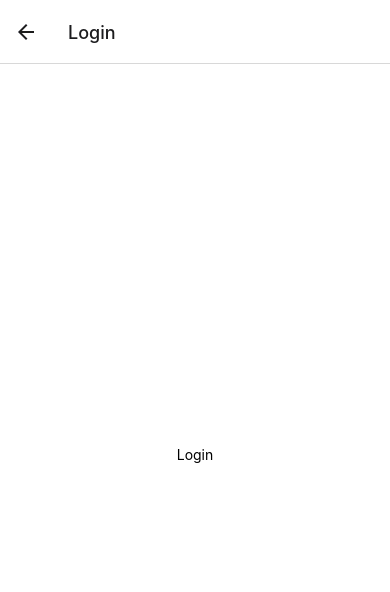
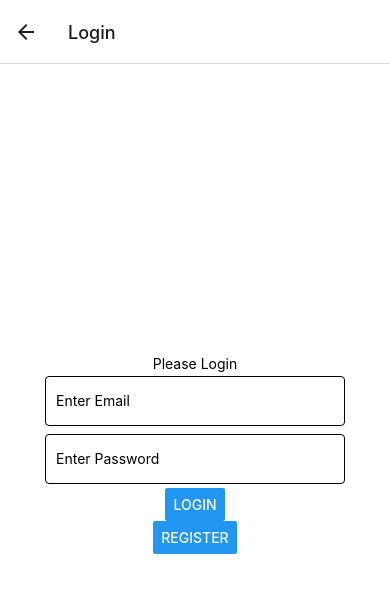
Before and after one commit to ehoversten/native_task_manager, a React Native app: screen /Login in a window 390 px wide. Shown: the top 592 px of the page. Built offline with nearby package versions, Linux system fonts and the light colour scheme.

Commit message:
setup basic Login Screen

```diff
--- a/FirebaseConfig.ts
+++ b/FirebaseConfig.ts
@@ -16,6 +16,6 @@ const firebaseConfig = {
 };
 
 // Initialize Firebase
-const FIREBASE_APP = initializeApp(firebaseConfig);
-const FIREBASE_AUTH = getAuth(FIREBASE_APP);
-const FIRESTORE_DB = getFirestore(FIREBASE_APP);
+export const FIREBASE_APP = initializeApp(firebaseConfig);
+export const FIREBASE_AUTH = getAuth(FIREBASE_APP);
+export const FIRESTORE_DB = getFirestore(FIREBASE_APP);
--- a/src/screens/Home.tsx
+++ b/src/screens/Home.tsx
@@ -25,4 +25,10 @@ const styles = StyleSheet.create({
         alignItems: 'center',
         justifyContent: 'center',
     },
+    button: {
+        flex: 1,
+        backgroundColor: 'blue',
+        alignItems: 'center',
+        justifyContent: 'center'
+    }
 })
--- a/src/screens/Login.tsx
+++ b/src/screens/Login.tsx
@@ -1,14 +1,70 @@
-import { StyleSheet, View, Text } from 'react-native'
-import React from 'react'
+import { StyleSheet, View, Text, TextInput, Button } from 'react-native'
+import React, { useState } from 'react'
 import { NativeStackScreenProps } from '@react-navigation/native-stack';
 import { RootStackParamList } from '../../App';
+import { FIREBASE_AUTH } from '../../FirebaseConfig';
+import { createUserWithEmailAndPassword, signInWithEmailAndPassword } from 'firebase/auth';
 
 type LoginProps = NativeStackScreenProps<RootStackParamList, 'Login'>
 
 export default function Login({navigation}: LoginProps ) {
+
+  const [email, setEmail] = useState('');
+  const [password, setPassword] = useState('');
+  const [loading, setLoading] = useState(false);
+  // const [error, setError] = useState(null);
+  const auth = FIREBASE_AUTH;
+
+  const signIn = async () => {
+    setLoading(true);
+    try {
+      const response = await signInWithEmailAndPassword(auth, email, password);
+      console.log("Auth: ", response);
+    } catch (error: any) {
+      console.log("Error: ", error);
+      alert('Sign in failed: ' + error.message)
+    } finally {
+      setLoading(false);
+    }
+  }
+
+  const signUp = async () => {
+    setLoading(true);
+    try {
+      const response = await createUserWithEmailAndPassword(auth, email, password);
+      console.log("Auth: ", response);
+    } catch (error: any) {
+      console.log("Error: ", error);
+      alert('Registration failed: ' + error.message)
+    } finally {
+      setLoading(false);
+    }
+  }
+
   return (
     <View style={styles.container}>
-      <Text>Login</Text>
+      <Text>Please Login</Text>
+      <TextInput
+        value={email}
+        style={styles.input}
+        placeholder='Enter Email'
+        autoCapitalize='none'
+        onChangeText={(txt) => setEmail(txt)}/>
+      <TextInput
+        value={password}
+        style={styles.input}
+        placeholder='Enter Password'
+        autoCapitalize='none'
+        secureTextEntry={true}
+        onChangeText={(txt) => setPassword(txt)}/>
+      <Button
+        title='Login'
+        onPress={signIn}
+        />
+      <Button
+        title='Register'
+        onPress={signUp}
+        />
     </View>
   )
 }
@@ -20,4 +76,13 @@ const styles = StyleSheet.create({
     alignItems: 'center',
     justifyContent: 'center',
   },
+  input: {
+    marginVertical: 4,
+    height: 50,
+    width: 300,
+    borderWidth: 1,
+    borderRadius: 4,
+    padding: 10,
+    backgroundColor: '#fff'
+  }
 });
```
